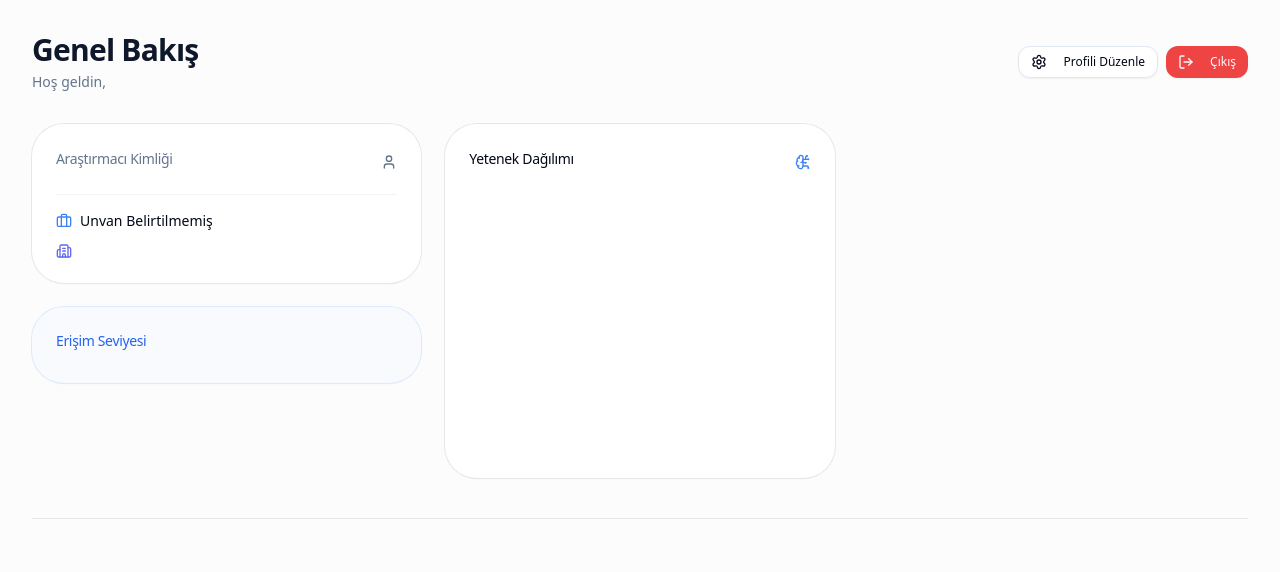
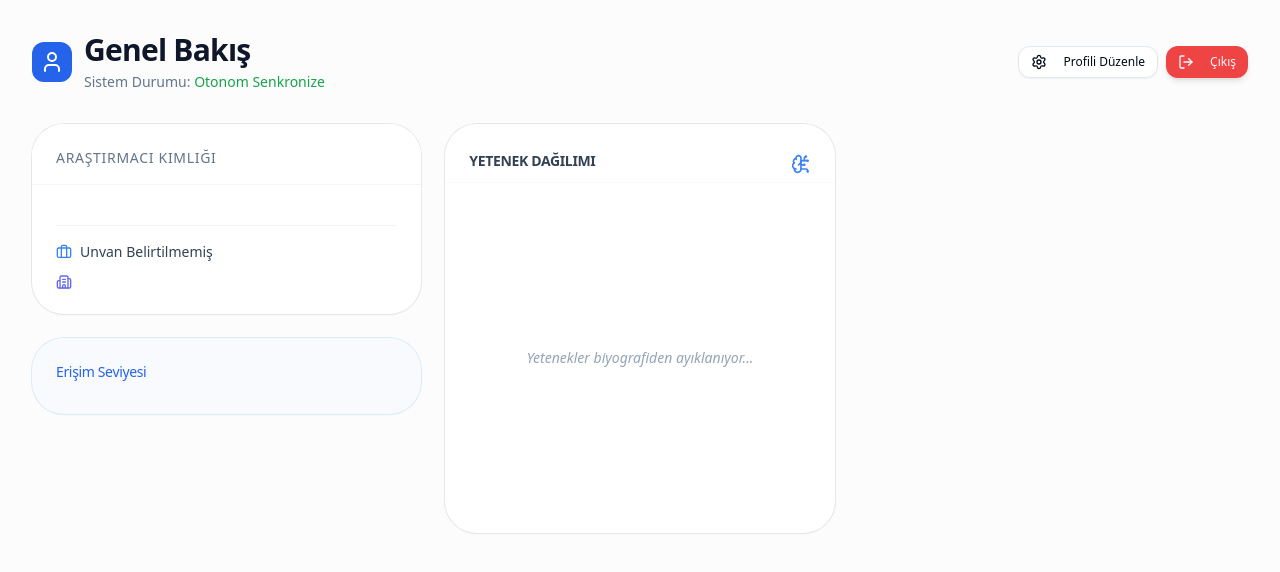
Before and after one commit to YusufOck/REAL-ASSISTANS-FOR-ACADEMY, a React (Vite) app in the folder client/: page /dashboard in a window 1280 px wide. Shown: the top 572 px of the page. Built offline with nearby package versions, Linux system fonts and the light colour scheme; no server answers.

Commit message:
feat: full autonomous sync between bio, sliders, radar, and suggestions

```diff
--- a/client/src/components/ui/SkillUpdateForm.tsx
+++ b/client/src/components/ui/SkillUpdateForm.tsx
@@ -15,18 +15,11 @@ const SkillUpdateForm: React.FC<SkillUpdateFormProps> = ({ initialSkills, onUpda
     setSkills(prev => ({ ...prev, [skillName]: value }));
   };
 
+  // SkillUpdateForm.tsx içindeki handleSubmit metodu:
+
   const handleSubmit = async () => {
     setIsUpdating(true);
-
-  // MÜHENDİSLİK DENETİMİ: image_97c5a2.png'deki gerçek anahtar ismini kullanıyoruz!
     const token = localStorage.getItem('accessToken');
-
-  if (!token) {
-    console.error("❌ HATA: 'accessToken' Local Storage'da bulunamadı!");
-    toast.error("Oturum anahtarı bulunamadı. Lütfen tekrar giriş yapın.");
-    setIsUpdating(false);
-    return;
-  }
 
     try {
       const response = await fetch('https://real-assistans-for-academy-cbun.onrender.com/api/researchers/me/', {
@@ -35,19 +28,15 @@ const SkillUpdateForm: React.FC<SkillUpdateFormProps> = ({ initialSkills, onUpda
           'Content-Type': 'application/json',
           'Authorization': `Bearer ${token}`
         },
-      body: JSON.stringify({ skills })
+        body: JSON.stringify({ skills }) // Sadece manuel slider değişimlerini gönderir
       });
 
       if (response.ok) {
-      toast.success("Yeteneklerin güncellendi! AI önerileri yenileniyor...");
+        toast.success("Yeteneklerin mühürlendi! AI radarı yenileniyor...");
+        // 🚀 Dashboard'un fetchProfile() fonksiyonunu tetikle
         onUpdateSuccess();
-    } else {
-      const data = await response.json();
-      console.error("❌ BACKEND HATASI:", data);
-      toast.error(`Hata: ${data.detail || "Güncelleme başarısız"}`);
       }
-  } catch (error) {
-    toast.error("Bağlantı hatası.");
+      // ... hata yönetimi
     } finally {
       setIsUpdating(false);
     }
--- a/client/src/pages/Dashboard.tsx
+++ b/client/src/pages/Dashboard.tsx
@@ -4,7 +4,7 @@ import { useNavigate, Link } from "react-router-dom"
 import { authService } from "@/services/authService"
 import { Button } from "@/components/ui/button"
 import { Card, CardContent, CardHeader, CardTitle } from "@/components/ui/card"
-import { LogOut, User, Briefcase, Building2, Loader2, Settings, BrainCircuit } from "lucide-react"
+import { LogOut, User, Briefcase, Building2, Loader2, Settings, BrainCircuit, Sparkles } from "lucide-react"
 import { toast } from "sonner"
 import { Radar, RadarChart, PolarGrid, PolarAngleAxis, ResponsiveContainer } from 'recharts';
 
@@ -14,7 +14,7 @@ import SkillUpdateForm from "@/components/ui/SkillUpdateForm";
 import IncomingRequests from "@/components/ui/IncomingRequests";
 import ProjectTeamList from "@/components/ui/ProjectTeamList";
 
-// --- Arayüz Tanımlamaları (Interfaces) ---
+// --- Arayüz Tanımlamaları ---
 
 interface Suggestion {
   researcher_id: number;
@@ -25,18 +25,12 @@ interface Suggestion {
   is_complementary: boolean;
 }
 
-interface ProjectMember {
-  id: number;
-  name: string;
-  role: string;
-}
-
 interface UserProject {
   project_id: number;
   title: string;
   status: string;
   my_role: string;
-  group_members: ProjectMember[];
+  group_members: any[];
 }
 
 interface UserProfile {
@@ -47,7 +41,7 @@ interface UserProfile {
   role: string;
   department: number | null;
   department_name: string | null;
-  skills: Record<string, number> | string[] | null;
+  skills: Record<string, number> | null; // 🛡️ Array riskini JSON ile kilitledik
   suggestions?: Suggestion[];
   received_requests?: any[];
   projects?: UserProject[];
@@ -57,25 +51,34 @@ export default function Dashboard() {
   const navigate = useNavigate()
   const [profile, setProfile] = useState<UserProfile | null>(null)
   const [loading, setLoading] = useState(true)
+  const [isRefreshing, setIsRefreshing] = useState(false)
 
+  // 🛰️ Otonom Veri Çekme Mekanizması
   useEffect(() => { fetchProfile() }, [])
 
   const fetchProfile = async () => {
+    setIsRefreshing(true)
     try {
-      // Backend /api/researchers/me/ üzerinden tüm otonom veriyi çeker
+      // Backend /api/researchers/me/ üzerinden taze AI verilerini (yeni skills ve suggestions) çeker
       const data = await authService.getProfile()
-      console.log("🚀 Otonom Sistem Verisi:", data);
+      console.log("🚀 Otonom Sistem Verisi Yenilendi:", data);
       setProfile(data)
     } catch (error: any) {
       if (error.response?.status === 401) {
         authService.logout(); navigate("/login"); return;
       }
-      toast.error("Profil bilgileri yüklenemedi.")
-    } finally { setLoading(false) }
+      toast.error("Profil bilgileri senkronize edilemedi.")
+    } finally {
+      setLoading(false)
+      setIsRefreshing(false)
+    }
   }
 
+  // 📊 Radar Chart Veri Hazırlığı
   const prepareChartData = () => {
+    // 🛡️ Hata Payı: Skills yoksa veya dizi gelmişse boş dön
     if (!profile?.skills || Array.isArray(profile.skills)) return [];
+
     return Object.entries(profile.skills).map(([key, value]) => ({
       subject: key,
       A: value,
@@ -101,50 +104,56 @@ export default function Dashboard() {
 
   return (
     <div className="min-h-screen bg-gray-50/50 p-4 md:p-8">
-      {/* 1. KATMAN: ÜST BAR VE NAVİGASYON */}
+      {/* 1. KATMAN: ÜST BAR */}
       <div className="flex flex-col md:flex-row md:items-center justify-between gap-4 mb-8">
+        <div className="flex items-center gap-3">
+          <div className="p-2 bg-blue-600 rounded-xl">
+             <User className="h-6 w-6 text-white" /> {/* 🛡️ Linting hatası giderildi */}
+          </div>
           <div>
-          <h1 className="text-3xl font-bold tracking-tight text-slate-900">Genel Bakış</h1>
-          <p className="text-muted-foreground mt-1 text-sm">
-            Hoş geldin, <span className="font-bold text-slate-800">{profile?.full_name}</span>
+            <h1 className="text-3xl font-bold tracking-tight text-slate-900 flex items-center gap-2">
+              Genel Bakış {isRefreshing && <Sparkles className="h-5 w-5 text-blue-500 animate-pulse" />}
+            </h1>
+            <p className="text-muted-foreground mt-1 text-sm font-medium">
+              Sistem Durumu: <span className="text-green-600">Otonom Senkronize</span>
             </p>
           </div>
+        </div>
         <div className="flex gap-2">
-          <Button variant="outline" asChild size="sm" className="rounded-xl">
+          <Button variant="outline" asChild size="sm" className="rounded-xl shadow-sm hover:bg-white transition-all">
             <Link to="/profile"><Settings className="mr-2 h-4 w-4" /> Profili Düzenle</Link>
           </Button>
-          <Button variant="destructive" onClick={handleLogout} size="sm" className="rounded-xl">
+          <Button variant="destructive" onClick={handleLogout} size="sm" className="rounded-xl shadow-md active:scale-95">
             <LogOut className="mr-2 h-4 w-4" /> Çıkış
           </Button>
         </div>
       </div>
 
-      {/* 2. KATMAN: ACİL MÜDAHALE (Gelen Talepler) */}
+      {/* 2. KATMAN: GELEN TALEPLER */}
       <IncomingRequests
         requests={profile?.received_requests || []}
         onRefresh={fetchProfile}
       />
 
-      {/* 3. KATMAN: AKTİF MÜRETTEBAT (Proje Grupları) */}
+      {/* 3. KATMAN: AKTİF MÜRETTEBAT */}
       <div className="mb-8">
         <ProjectTeamList projects={profile?.projects || []} />
       </div>
 
       <div className="grid gap-6 grid-cols-1 lg:grid-cols-3">
-        {/* SOL KOLON: KİMLİK VE ERİŞİM */}
+        {/* SOL KOLON: KİMLİK */}
         <div className="space-y-6">
-          <Card className="shadow-sm border-none ring-1 ring-gray-200 rounded-[2rem]">
-            <CardHeader className="flex flex-row items-center justify-between pb-2">
-              <CardTitle className="text-sm font-medium text-muted-foreground">Araştırmacı Kimliği</CardTitle>
-              <User className="h-4 w-4 text-muted-foreground" />
+          <Card className="shadow-sm border-none ring-1 ring-gray-200 rounded-[2rem] overflow-hidden">
+            <CardHeader className="bg-white border-b border-gray-100 pb-4">
+              <CardTitle className="text-sm font-medium text-muted-foreground uppercase tracking-wider">Araştırmacı Kimliği</CardTitle>
             </CardHeader>
-            <CardContent>
+            <CardContent className="pt-6">
               <div className="text-2xl font-bold text-slate-900">{profile?.full_name}</div>
               <p className="text-sm text-muted-foreground mb-4 font-medium">{profile?.email}</p>
               <div className="space-y-3 pt-4 border-t border-gray-100">
                 <div className="flex items-center text-sm font-medium">
                   <Briefcase className="mr-2 h-4 w-4 text-blue-500" />
-                  <span>{profile?.title || "Unvan Belirtilmemiş"}</span>
+                  <span className="text-slate-700">{profile?.title || "Unvan Belirtilmemiş"}</span>
                 </div>
                 <div className="flex items-center text-sm font-medium">
                   <Building2 className="mr-2 h-4 w-4 text-indigo-500" />
@@ -164,28 +173,47 @@ export default function Dashboard() {
           </Card>
         </div>
 
-        {/* SAĞ KOLON: YETENEK ANALİZİ VE GÜNCELLEME */}
+        {/* SAĞ KOLON: YETENEK ANALİZİ VE SLIDER */}
         <div className="lg:col-span-2 space-y-6">
           <div className="grid grid-cols-1 xl:grid-cols-2 gap-6">
-            <Card className="shadow-sm border-none ring-1 ring-gray-200 rounded-[2rem]">
-              <CardHeader className="flex flex-row items-center justify-between pb-2">
-                <CardTitle className="text-sm font-medium">Yetenek Dağılımı</CardTitle>
-                <BrainCircuit className="h-4 w-4 text-blue-500" />
+            <Card className="shadow-sm border-none ring-1 ring-gray-200 rounded-[2rem] overflow-hidden bg-white">
+              <CardHeader className="flex flex-row items-center justify-between pb-2 border-b border-gray-50">
+                <CardTitle className="text-sm font-bold text-slate-700 uppercase">Yetenek Dağılımı</CardTitle>
+                <BrainCircuit className="h-5 w-5 text-blue-500" />
               </CardHeader>
-              <CardContent className="h-[300px] pt-4">
+              <CardContent className="h-[350px] pt-6">
+                {/* 🛡️ HATA ÇÖZÜMÜ: width/height -1 hatasını önlemek için ResponsiveContainer mühürlendi */}
+                <div className="w-full h-full min-h-[300px]">
+                  {chartData.length > 0 ? (
                     <ResponsiveContainer width="100%" height="100%">
                       <RadarChart cx="50%" cy="50%" outerRadius="80%" data={chartData}>
                         <PolarGrid stroke="#e2e8f0" />
-                    <PolarAngleAxis dataKey="subject" tick={{ fill: '#64748b', fontSize: 10 }} />
-                    <Radar name="Yetenek" dataKey="A" stroke="#2563eb" fill="#3b82f6" fillOpacity={0.6} />
+                        <PolarAngleAxis dataKey="subject" tick={{ fill: '#64748b', fontSize: 10, fontWeight: 600 }} />
+                        <Radar
+                          name="Yetenek"
+                          dataKey="A"
+                          stroke="#2563eb"
+                          fill="#3b82f6"
+                          fillOpacity={0.5}
+                          animationBegin={0}
+                          animationDuration={1000}
+                        />
                       </RadarChart>
                     </ResponsiveContainer>
+                  ) : (
+                    <div className="flex h-full items-center justify-center text-slate-400 text-sm font-medium italic">
+                      Yetenekler biyografiden ayıklanıyor...
+                    </div>
+                  )}
+                </div>
               </CardContent>
             </Card>
 
-            {profile?.skills && !Array.isArray(profile.skills) && (
+            {/* 🛰️ SLIDER PANELI: Biyografi değiştiğinde state'in resetlenmesi için key mühürlendi */}
+            {profile?.skills && (
               <SkillUpdateForm
-                initialSkills={profile.skills as Record<string, number>}
+                key={JSON.stringify(profile.skills)} // 🚀 KRİTİK: Biyografi değiştiğinde slider state'ini zorla yeniler!
+                initialSkills={profile.skills}
                 onUpdateSuccess={fetchProfile}
               />
             )}
```
Also changed, not shown: 1 other file (tests, documents, lock files or other folders). Lines whose indentation alone changed are shown as unchanged.
